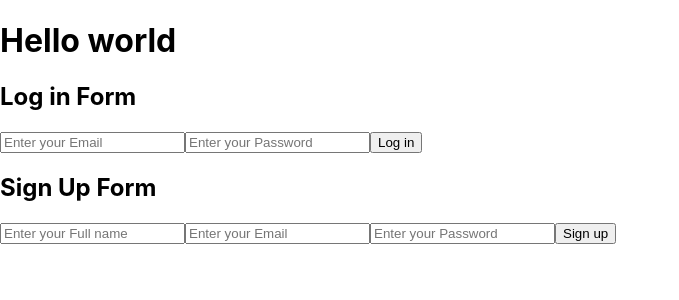
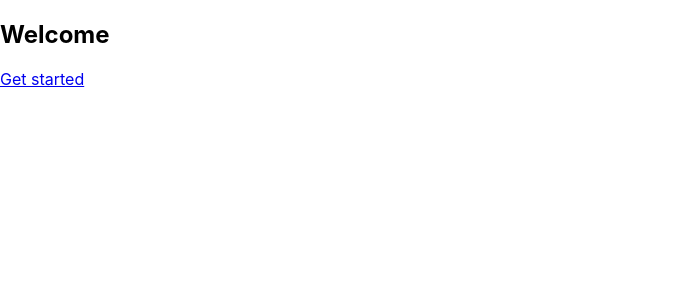
Before and after one commit to BertrandConxy/FAMA, a React (Create React App) app: page / in a window 1280 px wide. Shown: the top 300 px of the page, without its empty margins (0-679 px from the left). Built offline with nearby package versions, Linux system fonts and the light colour scheme.

Commit message:
Add starting pages

```diff
--- a/package.json
+++ b/package.json
@@ -10,9 +10,11 @@
     "@types/node": "^16.11.58",
     "@types/react": "^18.0.19",
     "@types/react-dom": "^18.0.6",
+    "@types/react-router-dom": "^5.3.3",
     "react": "^18.2.0",
     "react-dom": "^18.2.0",
     "react-hook-form": "^7.35.0",
+    "react-router-dom": "^6.3.0",
     "react-scripts": "5.0.1",
     "typescript": "^4.8.3",
     "web-vitals": "^2.1.4"
--- a/src/App.tsx
+++ b/src/App.tsx
@@ -1,15 +1,19 @@
 import React from 'react';
-import Login from './components/Login';
-import SignUp from './components/SignUp';
+import { Route, Routes } from 'react-router-dom';
+import Welcome from './pages/Welcome';
+import LogIn from './pages/Login';
+import SignUp from './pages/SignUp';
 
 const App: React.FC = () => {
   return (
     <div>
-      <h1>Hello world</h1>
-      <Login/>
-      <SignUp/>
+      <Routes>
+        <Route path="/" element={<Welcome />} />
+        <Route path="/login" element={<LogIn />} />
+        <Route path="/signup" element={<SignUp />} />
+      </Routes>
     </div>
-  )
+  );
 }
 
 export default App;
--- a/src/index.tsx
+++ b/src/index.tsx
@@ -1,13 +1,16 @@
-import React from 'react';
-import ReactDOM from 'react-dom/client';
-import '../src/assets/stylesheets/index.css';
-import App from './App';
+import React from "react";
+import ReactDOM from "react-dom/client";
+import { BrowserRouter as Router } from "react-router-dom";
+import "../src/assets/stylesheets/index.css";
+import App from "./App";
 
 const root = ReactDOM.createRoot(
-  document.getElementById('root') as HTMLElement
+  document.getElementById("root") as HTMLElement
 );
 root.render(
   <React.StrictMode>
-    <App />
+    <Router>
+      <App />
+    </Router>
   </React.StrictMode>
 );
--- a/src/components/Login.tsx
+++ b/src/pages/Login.tsx
@@ -1,4 +1,5 @@
 import React from "react";
+import { Link } from "react-router-dom";
 import { useForm, SubmitHandler } from "react-hook-form";
 
 type FormValues = {
@@ -41,6 +42,10 @@ const LogIn: React.FC = () => {
         />
         {errors.password && "First name is required"}
 
+        <span>
+          <Link to="/signup">Create account</Link>
+        </span>
+
         <input type="submit" value="Log in" />
       </form>
     </>
--- /dev/null
+++ b/src/pages/Welcome.tsx
@@ -0,0 +1,13 @@
+import React from "react";
+import { Link } from "react-router-dom";
+
+const Welcome: React.FC = () => {
+  return (
+    <>
+      <h2>Welcome</h2>
+      <Link to="/login">Get started</Link>
+    </>
+  );
+};
+
+export default Welcome;
```
Also changed, not shown: src/pages/SignUp.tsx (renamed from src/components/SignUp.tsx), 1 other file (tests, documents, lock files or other folders).
